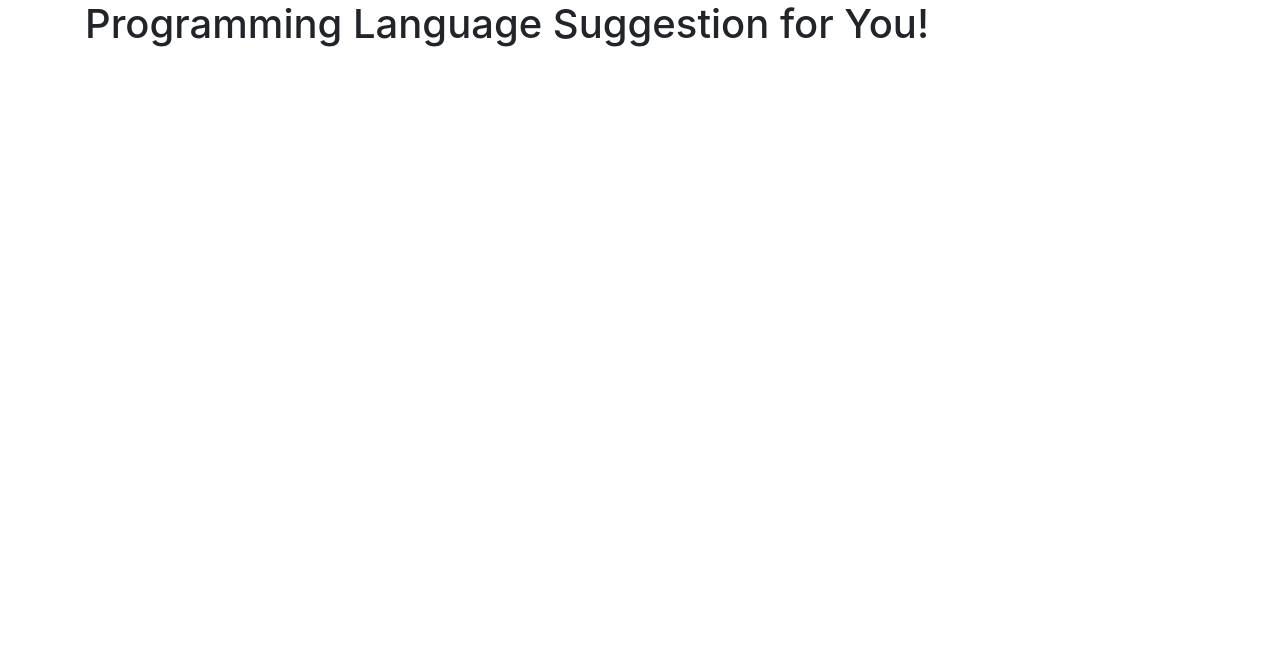
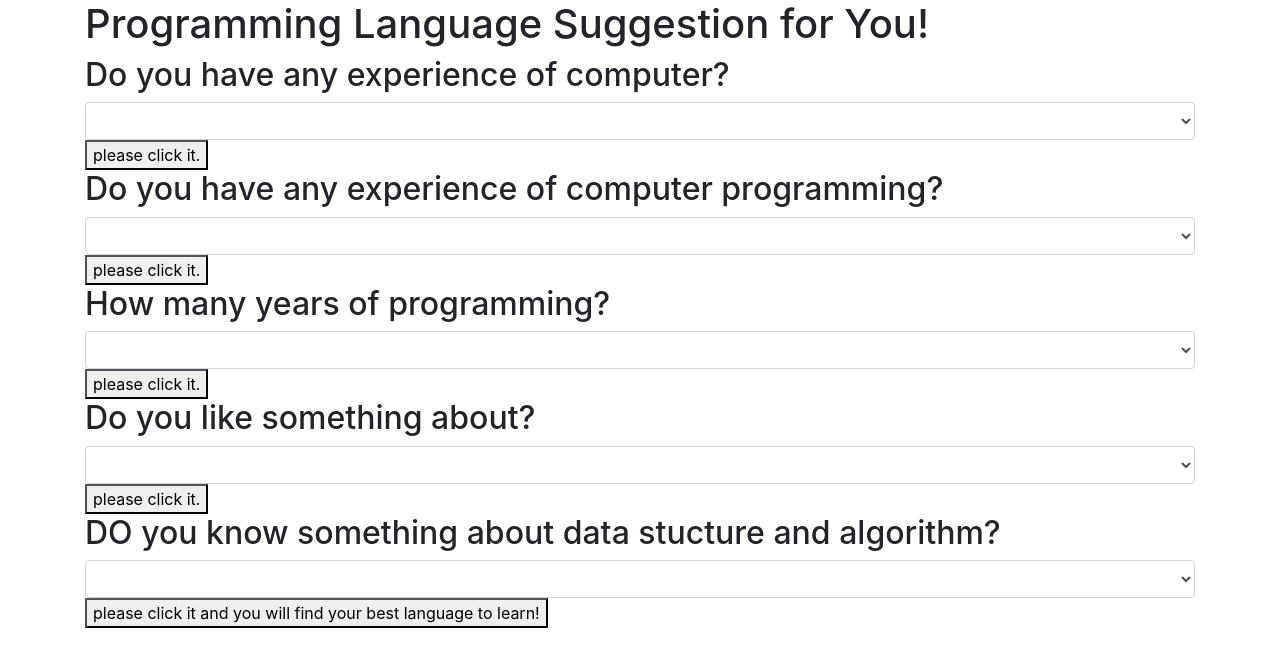
Before and after one commit to quantum93/Week2Friday, a plain HTML site: page index.html in a window 1280 px wide. Drawn offline with Linux system fonts and the light colour scheme.

Commit message:
We add select class for question and add button for submission for each question with different id for javascript action

```diff
--- a/index.html
+++ b/index.html
@@ -12,37 +12,57 @@
   <div class="container">
     <h1>Programming Language Suggestion for You!</h1>
     <!-- We set five forms for five different qustions about programming -->
-    <form action="">
+    <form action="formOne">
+      <h2>Do you have any experience of computer?</h2>
+      <select class="form-control" id="questionOne">
 
+      </select>
+      <button type="submit" name="button">please click it.</button>
     </form>
-    <form action="">
+    <form action="formTwo">
+      <h2>Do you have any experience of computer programming?</h2>
+      <select class="form-control" id="questionTwo">
 
+      </select>
+      <button type="submit" name="button">please click it.</button>
     </form>
-    <form action="">
+    <form action="formThree">
+      <h2>How many years of programming?</h2>
+      <select class="form-control" id="qustionThree">
 
+      </select>
+      <button type="submit" name="button">please click it.</button>
     </form>
-    <form action="">
+    <form action="formFour">
+      <h2>Do you like something about?</h2>
+      <select class="form-control" id="questionFour">
 
+      </select>
+      <button type="submit" name="button">please click it.</button>
     </form>
-    <form action="">
+    <form action="formFive">
+      <h2>DO you know something about data stucture and algorithm?</h2>
+      <select class="form-control" id="qustionFive">
 
+      </select>
+      <button type="submit" name="button">please click it and you will find your best language to learn!</button>
     </form>
     <!-- We set finally suggested language message from here. The finally suggested language message will be hidden until click the every submit button -->
     <form action="">
       <!-- We suggest the best language you should study first based on your answer in this page from five famous programming language. The selection logic for language is coming from the javascript program using branch method.  -->
-      <div>
+      <div id="languageOne">
 
       </div>
-      <div>
+      <div id="languageTwo">
 
       </div>
-      <div>
+      <div id="languageThree">
 
       </div>
-      <div>
+      <div id="languageFour">
 
       </div>
-      <div>
+      <div id="languageFive">
 
       </div>
     </form>
```
Also changed, not shown: 1 other file.
